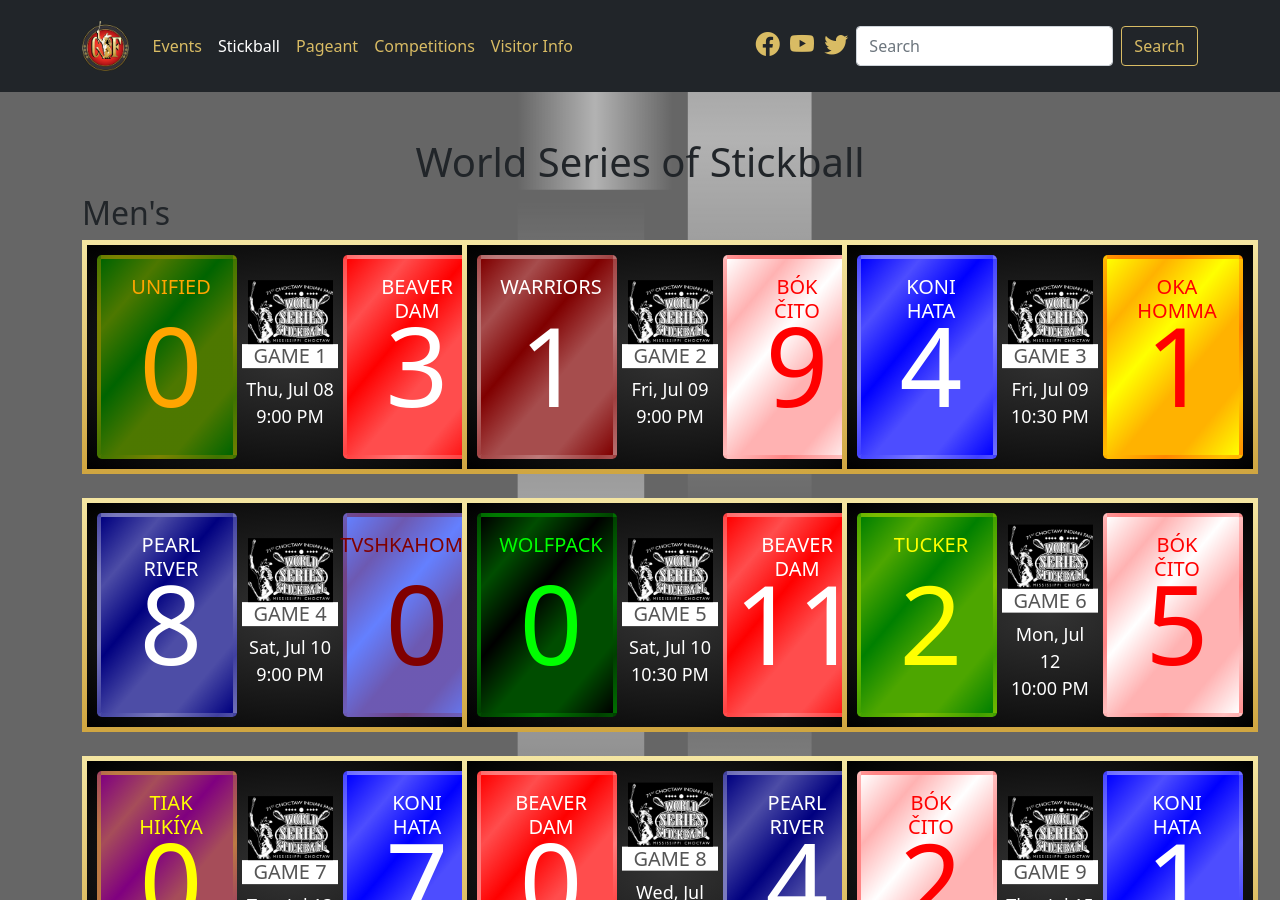
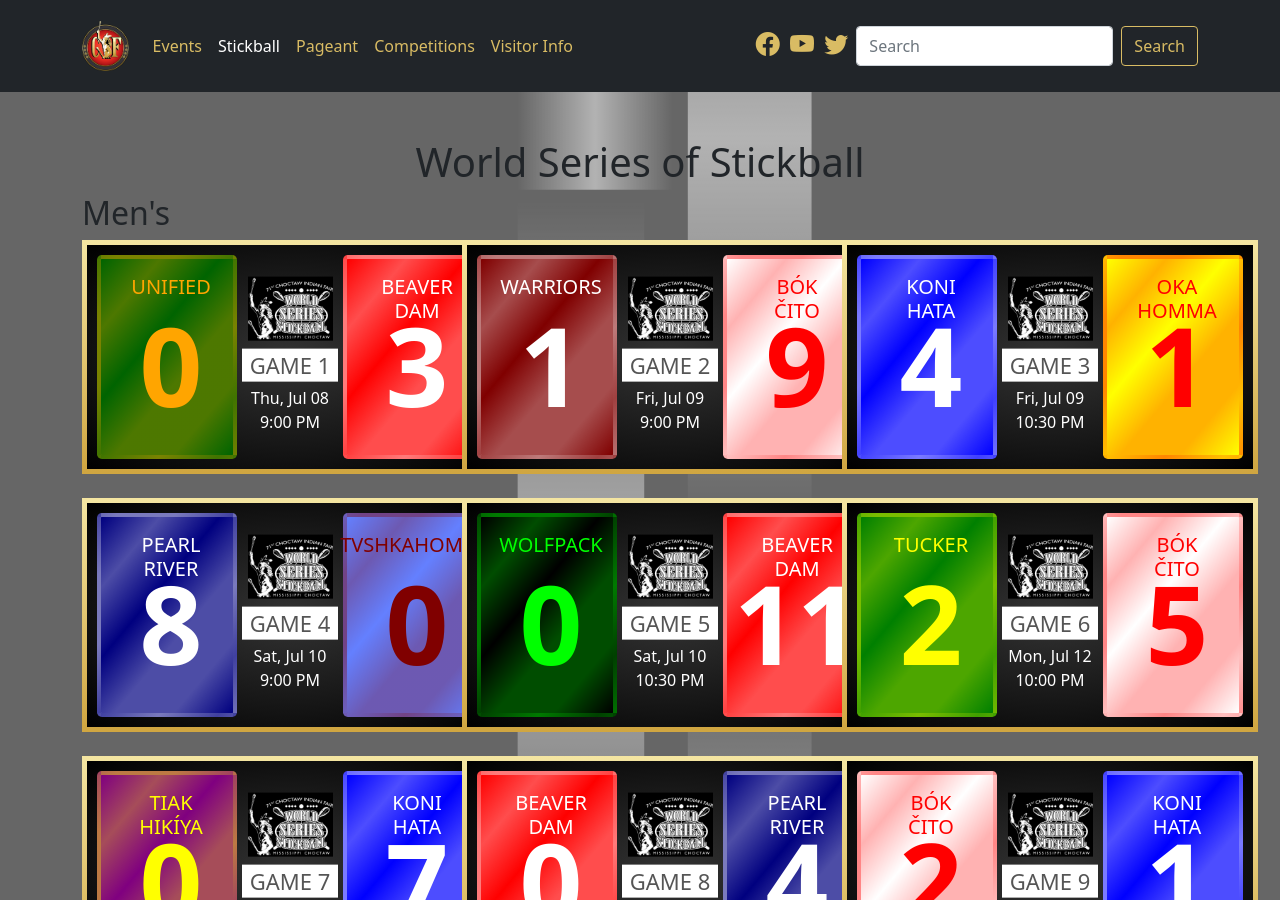
Before and after one commit to smattera/smattera.github.io, a Jekyll site: the page built from stickball/index.md, in a window 1280 px wide and 900 px high. Built offline with Jekyll 4.4.1, drawn with Linux system fonts in a browser that asks for light colours; nearby versions of some CDN libraries.

Commit message:
Update game.html

```diff
--- a/_includes/game.html
+++ b/_includes/game.html
@@ -19,22 +19,22 @@
 
   <div class="card-gold-border text-center text-white mx-auto position-relative p-3" style="width: 416px; height: 234px; background: radial-gradient(#333, #000);">
     <div class="position-absolute top-50 start-0 translate-middle-y rounded-3" style="width: 140px; height: 204px; background: linear-gradient(130deg, rgba({{ include.t1c2 }}, 0), rgba({{ include.t1c2 }}, 0.3), rgba({{ include.t1c2 }}, 0), rgba({{ include.t1c2 }}, 0.3), rgba({{ include.t1c2 }}, 0.3), rgba({{ include.t1c2 }}, 0)), rgba({{ include.t1c }}, 1); color: rgba({{ include.t1c2 }},1); margin-left: 10px; border: 4px solid rgba({{ include.t1c2 }}, 0.25);">
-      <div class="position-relative" style="width:140px;height:204px;">
+      <div class="position-relative fw-bold" style="width:140px;height:204px;">
         <p class="h5 pt-3 position-absolute top-0 start-50 translate-middle-x">{{ include.t1 }}</p>
-        <p class="position-absolute bottom-0 start-50 translate-middle-x" style="font-size: 110px;">{{ include.t1s }}</p>
+        <p class="pt-1 position-absolute bottom-0 start-50 translate-middle-x" style="font-size: 110px;">{{ include.t1s }}</p>
       </div>
     </div>
     <div class="position-absolute top-50 start-50 translate-middle" style="width: 96px;">
       <img src="../assets/img/wss.jpg" class="img-fluid lighten" style="max-width: 85px">
-      <div style="background: white; color: #555;">
-        <p class="h5">GAME {{ include.g }}</p>
+      <div class="mt-2" style="background: white; color: #555;">
+        <p class="mb-0" style="font-size: 22px;">GAME {{ include.g }}</p>
       </div>
-      <p class="m-1" style="font-size: 18px;">{{ include.d }}<br>{{ include.hr }}</p>
+      <p class="m-1" style="font-size: 16px;">{{ include.d }}<br>{{ include.hr }}</p>
     </div>
     <div class="position-absolute top-50 end-0 translate-middle-y rounded-3" style="width: 140px; height: 204px; background: linear-gradient(130deg, rgba({{ include.t2c2 }}, 0), rgba({{ include.t2c2 }}, 0.3), rgba({{ include.t2c2 }}, 0), rgba({{ include.t2c2 }}, 0.3), rgba({{ include.t2c2 }}, 0.3), rgba({{ include.t2c2 }}, 0)), rgba({{ include.t2c }}, 1.0); white; color: rgba({{ include.t2c2 }},1);margin-right: 10px; border: 4px solid rgba({{ include.t2c2 }}, 0.25);">
-      <div class="position-relative" style="width:140px;height:204px;">
+      <div class="position-relative fw-bold" style="width:140px;height:204px;">
         <p class="h5 pt-3 position-absolute top-0 start-50 translate-middle-x">{{ include.t2 }}</p>
-        <p class="position-absolute bottom-0 start-50 translate-middle-x" style="font-size: 110px;">{{ include.t2s }}</p>
+        <p class="pt-1 position-absolute bottom-0 start-50 translate-middle-x" style="font-size: 110px;">{{ include.t2s }}</p>
       </div>
     </div>
   </div>
```
